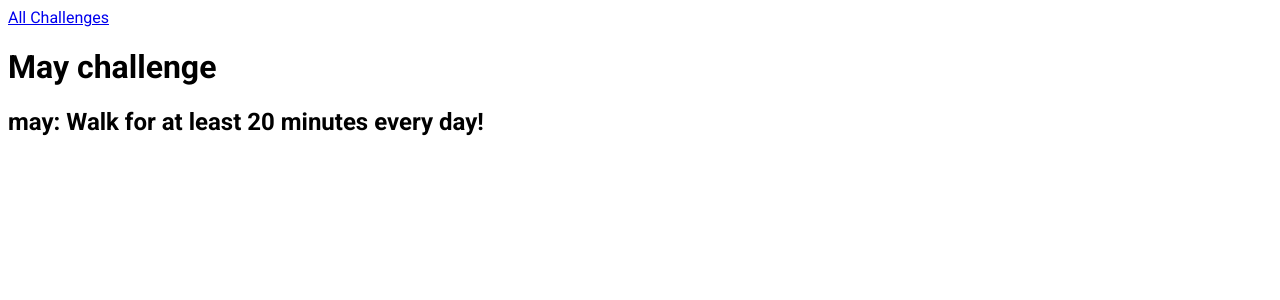
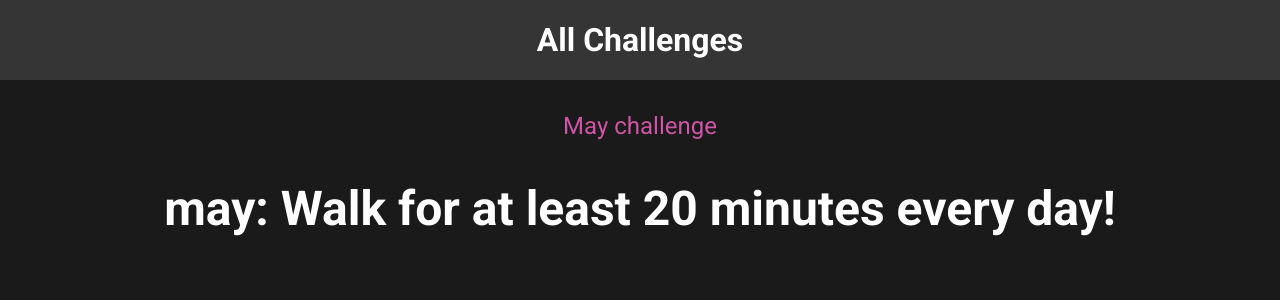
Before and after one commit to Umar-Mughal/Django-Teaching, a Django app: page /challenges/may in a window 1280 px wide. Shown: the top 300 px of the page. Run offline with Django 4.2, Linux system fonts and the light colour scheme.

Commit message:
Adding CSS Styling to App
Description:

Note: Although we are using css as partials like in header.css but it ca surely affect all other tags on the same page, means it is not scoped only for header.html

```diff
--- /dev/null
+++ b/monthly_challenges/challenges/static/challenges/challenge.css
@@ -0,0 +1,22 @@
+h1,
+h2 {
+  text-align: center;
+  color: white;
+}
+
+h1 {
+  font-size: 1.5rem;
+  margin: 2rem 0 1rem 0;
+  font-weight: normal;
+  color: #cf54a6;
+}
+
+h2 {
+  font-size: 3rem;
+  font-weight: bold;
+}
+
+.fallback {
+  text-align: center;
+  color: white;
+}
--- /dev/null
+++ b/monthly_challenges/challenges/static/challenges/includes/header.css
@@ -0,0 +1,25 @@
+header {
+  width: 100%;
+  height: 5rem;
+  background-color: #353535;
+}
+
+header nav {
+  width: 100%;
+  height: 100%;
+  display: flex;
+  justify-content: center;
+  align-items: center;
+}
+
+header nav a {
+  color: white;
+  font-size: 2rem;
+  font-weight: bold;
+  text-decoration: none;
+}
+
+header nav a:hover,
+header nav a:active {
+  color: #cf54a6;
+}
--- a/monthly_challenges/challenges/templates/challenges/challenge.html
+++ b/monthly_challenges/challenges/templates/challenges/challenge.html
@@ -1,4 +1,11 @@
 {% extends "base.html" %}
+{% load static %}
+
+<!--css files-->
+{% block css_files %}
+    <link rel="stylesheet" href="{% static 'challenges/challenge.css' %}">
+    <link rel="stylesheet" href="{% static 'challenges/includes/header.css' %}">
+{% endblock %}
 
 <!--page title-->
 {% block page_title %}
--- a/monthly_challenges/challenges/templates/challenges/index.html
+++ b/monthly_challenges/challenges/templates/challenges/index.html
@@ -4,6 +4,7 @@
 <!--css files-->
 {% block css_files %}
     <link rel="stylesheet" href="{% static 'challenges/challenges.css' %}">
+    <link rel="stylesheet" href="{% static 'challenges/includes/header.css' %}">
 {% endblock %}
 
 <!--page title-->
--- a/monthly_challenges/static/styles.css
+++ b/monthly_challenges/static/styles.css
@@ -3,3 +3,7 @@
   html {
       font-family: 'Roboto', sans-serif;
   }
+body {
+  margin: 0;
+  background-color: #1a1a1a;
+}
```
Also changed, not shown: monthly_challenges/challenges/static/challenges/challenges.css (+35 -1 lines).
